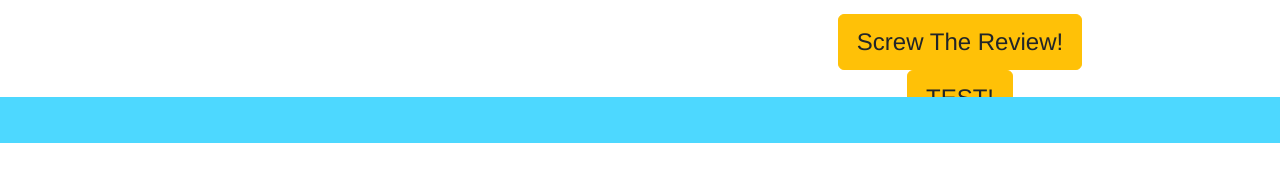
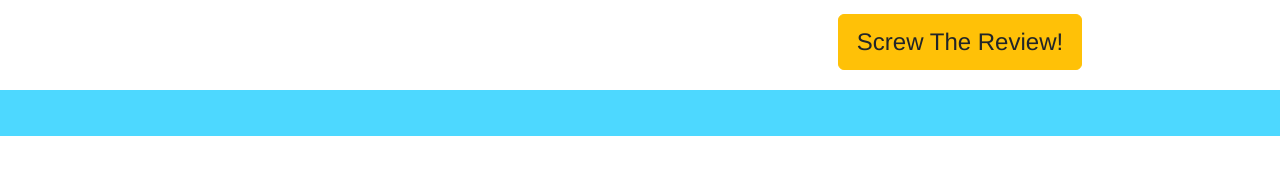
Before and after one commit to mackenzieleach/screwthereview, a React (Create React App) app: page /search in a window 1280 px wide. Shown: the part 657-833 px from the top of the page. After the commit the page ends 800 px from the top, so only its background shows below. Built offline with nearby package versions, Linux system fonts and the light colour scheme.

Commit message:
removing test changes to front-end componenets)

```diff
--- a/src/Roulette.js
+++ b/src/Roulette.js
@@ -216,6 +216,19 @@ class Roulette extends React.Component {
     });
   };
 
+  fetchExperience = () => {
+    fetch('http://hidden-mesa-04199.herokuapp.com/', {
+        headers: {
+            'location': 'seattle'
+          }
+    })
+    .then((response) => response.text())
+    .then((json) => {
+        console.log(json);
+    });
+  }
+
+
   render() {
     return (
       <Container fluid className="App page-container">
--- a/src/Search.js
+++ b/src/Search.js
@@ -27,23 +27,6 @@ class Search extends Component {
         alert('A name was submitted: ' + this.state.value);
         event.preventDefault();
     }
-
-    fetchExperience = () => {
-        // fetch('https://api.localgithub.com/users/github')
-        // .then(res => res.json())
-        // .then(json => console.log(json));
-        fetch('http://hidden-mesa-04199.herokuapp.com/', {
-            // mode: 'no-cors',
-            headers: {
-                'Content-Type': 'application/json',
-                'location': 'seattle',
-              }
-        })
-        .then((response) => response.text())
-        .then((json) => {
-            console.log(json);
-        });
-      }
 
     render() {
         return (
@@ -123,10 +106,6 @@ class Search extends Component {
                         <div class="text-center">
                             <button type="button" class="btn btn-warning">Screw The Review!</button>
                         </div>
-
-                        <div class="text-center">
-                            <button type="button" class="btn btn-warning" onClick={this.fetchExperience}>TEST! </button>
-                        </div>
                     </Col>
                 </Row>
             </Container>
```
